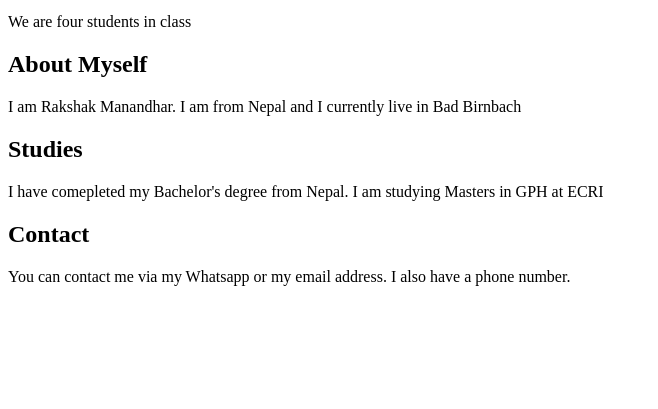
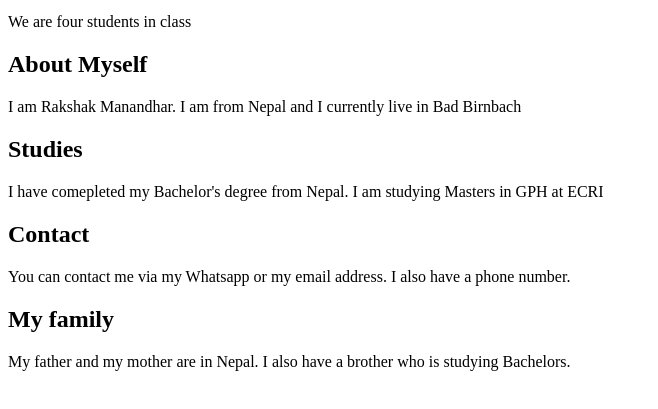
Before and after one commit to 24W-DGPH/DigiHealth101, a plain HTML site: page index.html in a window 1280 px wide. Shown: the part 87-496 px from the top of the page, without its empty margins (0-658 px from the left). Drawn offline with Linux system fonts and the light colour scheme.

Commit message:
hello change

```diff
--- a/index.html
+++ b/index.html
@@ -19,6 +19,10 @@
 		    <h2>Contact</h2>
 		    <p>You can contact me via my Whatsapp or my email address. I also have a phone number.</p>
 		  </section>
+		  <section>
+		    <h2>My family</h2>
+		    <p>My father and my mother are in Nepal. I also have a brother who is studying Bachelors.</p>
+		  </section>
 		</main>
 	</body>
 </html>
```
